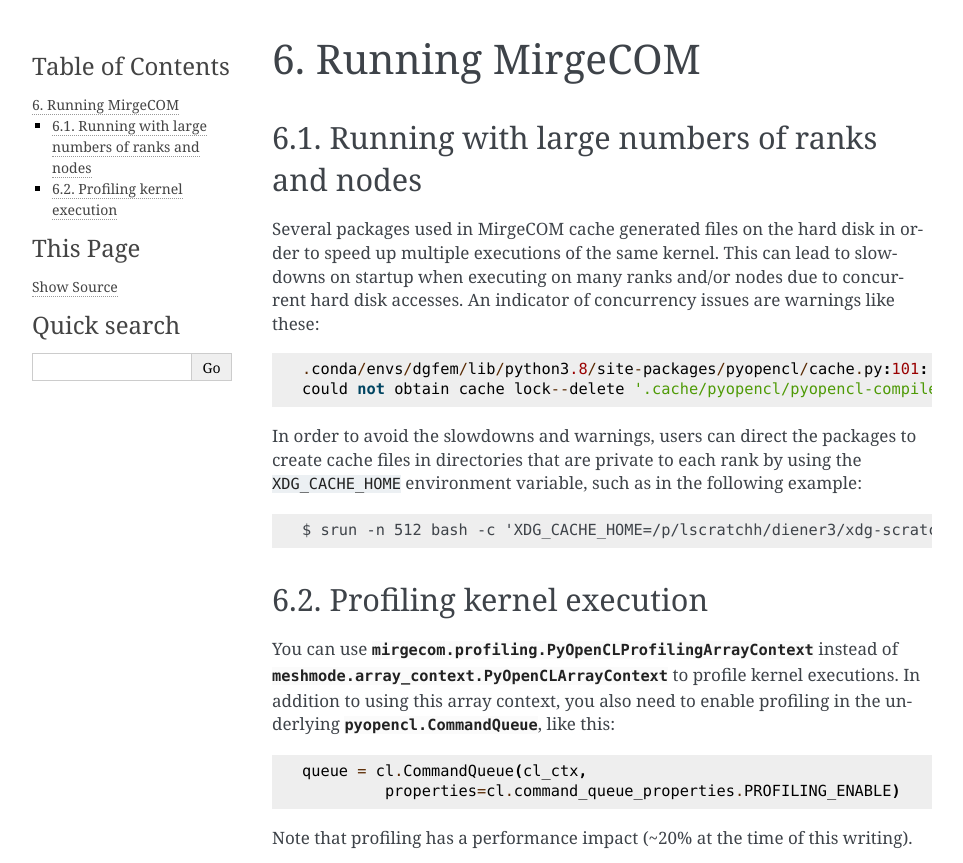
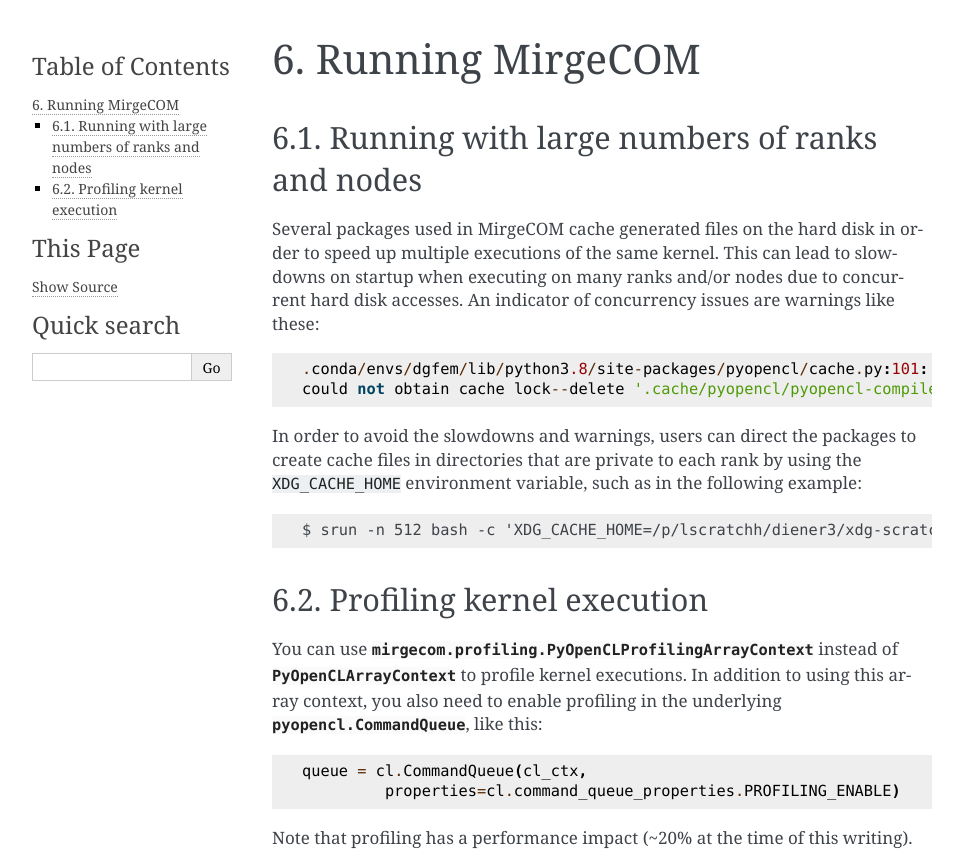
Before and after one commit to illinois-ceesd/mirgecom, a Sphinx documentation site: the page built from doc/running.rst, in a window 1280 px wide, cut to the strip 0-863 px from the top of the page. Shown: the whole strip, without its empty margins (148-1111 px from the left). Built offline with Sphinx 7.4.7, drawn with Linux system fonts in a browser that asks for light colours.

Commit message:
Update doc/running.rst
Co-authored-by: Andreas Klöckner <inform@tiker.net>

```diff
--- a/doc/running.rst
+++ b/doc/running.rst
@@ -24,7 +24,7 @@ Profiling kernel execution
 --------------------------
 
 You can use :class:`mirgecom.profiling.PyOpenCLProfilingArrayContext` instead of
-:class:`meshmode.array_context.PyOpenCLArrayContext` to profile kernel executions.
+:class:`~meshmode.array_context.PyOpenCLArrayContext` to profile kernel executions.
 In addition to using this array context, you also need to enable profiling in the underlying
 :class:`pyopencl.CommandQueue`, like this::
 
```
